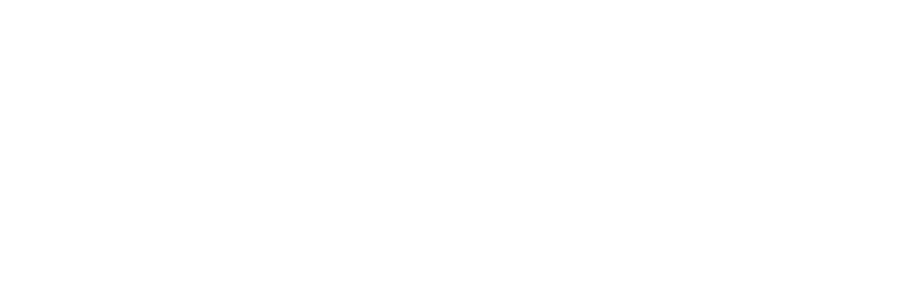
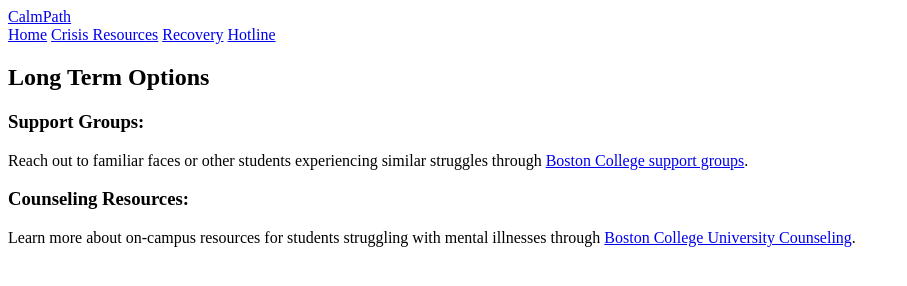
Before and after one commit to kitlevy/calmpath, a plain HTML site: page recovery.html in a window 1280 px wide. Shown: the whole page, without its empty margins (0-907 px from the left). Drawn offline with Linux system fonts and the light colour scheme.

Commit message:
recovery outline, adding links to main page

```diff
--- a/recovery.html
+++ b/recovery.html
@@ -1,2 +1,40 @@
-<html>
+<!DOCTYPE html>
+<html lang="en">
+<head>
+    <meta charset="UTF-8" />
+    <meta name="viewport" content="width=device-width, initial-scale=1.0" />
+    <title>CalmPath – Recovery Resources</title>
+</head>
+<body>
+    <header>
+        <nav>
+            <div class="nav-left">
+                <a href="#" class="logo">CalmPath</a>
+            </div>
+            <div class="nav-right">
+                <a href="index.html">Home</a>
+                <a href="resources.html">Crisis Resources</a>
+                <a href="recovery.html">Recovery</a>
+                <a href="tel:988" class="hotline-button">Hotline</a>
+            </div>
+        </nav>
+    </header>
+    <main>
+        <section class="recovery-resources">
+            <h1>Long Term Options</h1>
+            <div class="resource-item">
+                <h3>Support Groups:</h3>
+                <p>
+                    Reach out to familiar faces or other students experiencing similar struggles through <a href=https://www.bc.edu/content/bc-web/offices/studentaffairs/sites/health-wellness/counseling/services/support-groups.html">Boston College support groups</a>.
+                </p>
+            </div>
+            <div class="resource-item">
+                <h3>Counseling Resources:</h3>
+                <p>
+                    Learn more about on-campus resources for students struggling with mental illnesses through <a href="https://www.bc.edu/bc-web/offices/studentaffairs/sites/health-wellness/counseling/services.html#consultations">Boston College University Counseling</a>.
+                </p>
+            </div>
+       </section>
+    </main>
+</body>
 </html>
```
Also changed, not shown: index.html (+11 -6 lines), 4 other files.
